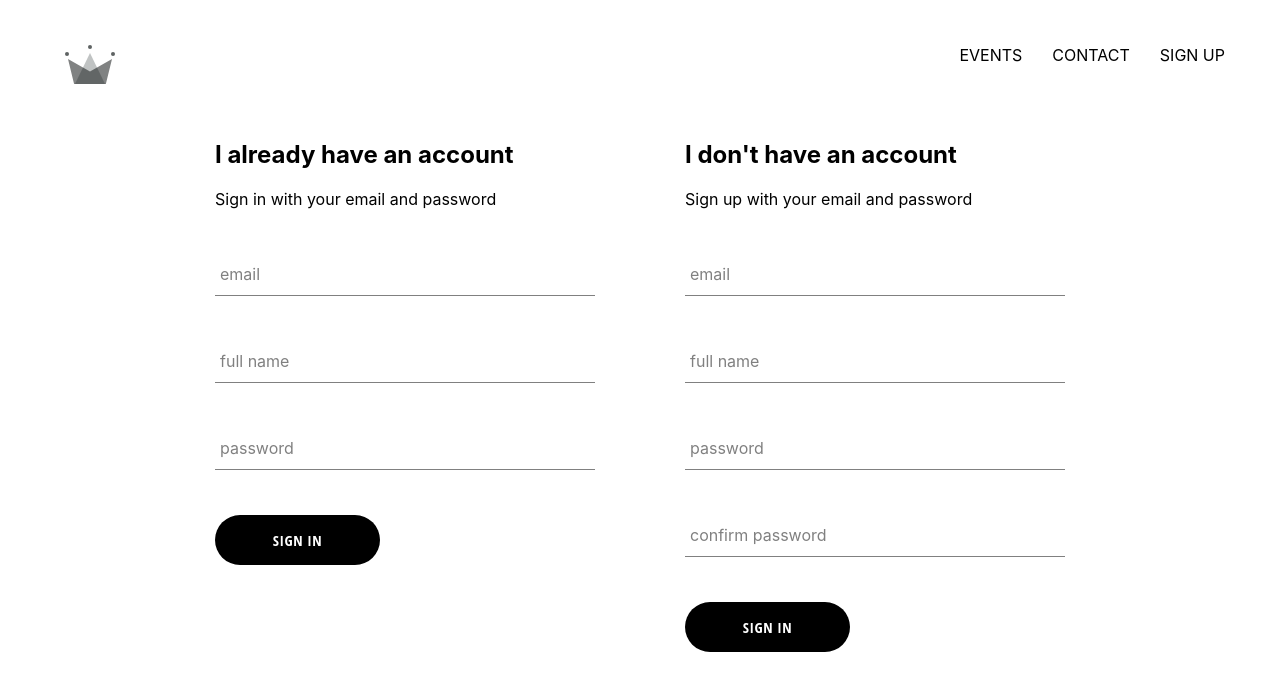
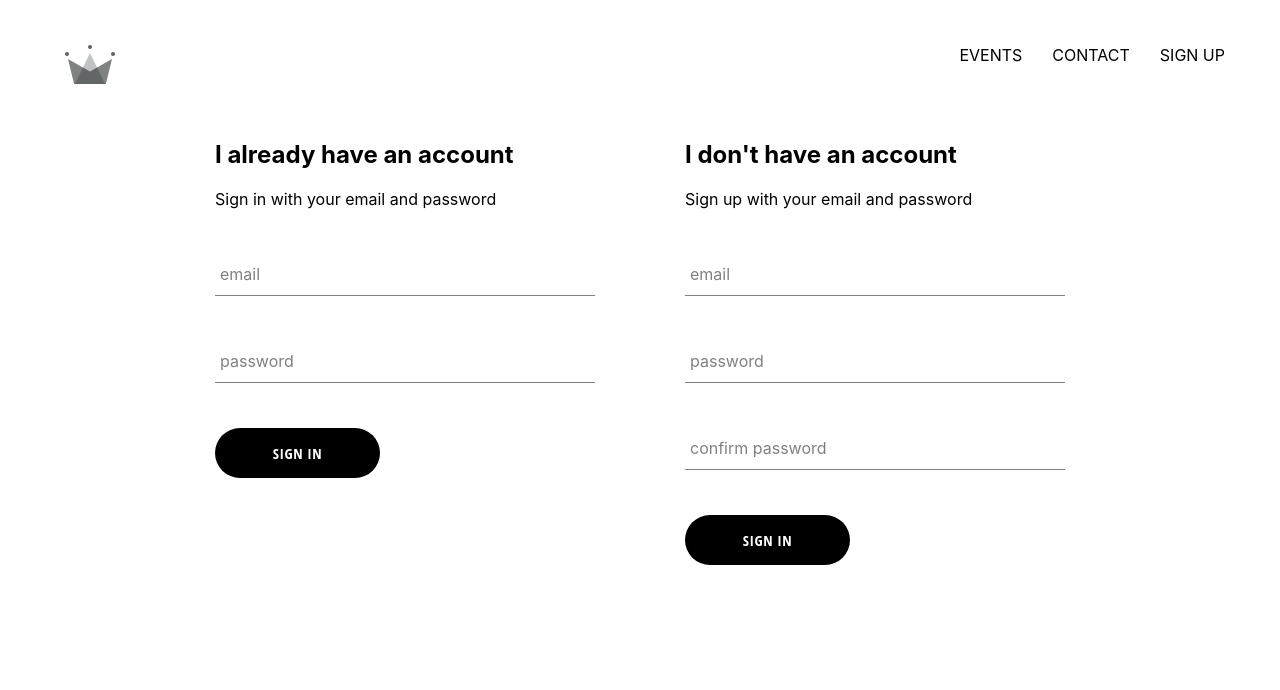
Before and after one commit to bolad/event-manager-frontend, a React (Create React App) app: page /signin in a window 1280 px wide. Shown: the top 690 px of the page. Built offline with nearby package versions, Linux system fonts and the light colour scheme.

Commit message:
Remove full name from sign in and sign up forms

```diff
--- a/src/components/header/header.component.jsx
+++ b/src/components/header/header.component.jsx
@@ -18,7 +18,7 @@ const Header = () => {
         <Link className='option' to='/contact'>
           CONTACT
         </Link>
-        <Link className='option' to='/signup'>
+        <Link className='option' to='/signin'>
           SIGN UP
         </Link>
       </div>
--- a/src/components/sign-in/sign-in.component.jsx
+++ b/src/components/sign-in/sign-in.component.jsx
@@ -33,7 +33,7 @@ const  SignIn = () => {
       },
       { withCredentials: true }
       ).then(response => {
-        console.log("signin response", response)
+        console.log("signin response", response.data)
       }).catch(error => {
         console.log("signin error", error)
       })
@@ -60,14 +60,6 @@ const  SignIn = () => {
               required
           />
           <FormInput
-              name='full name'
-              type='text'
-              handleChange={handleChange}
-              value={full_name}
-              label='full name'
-
-          />
-          <FormInput
               name='password'
               type='password'
               value={password}
--- a/src/components/sign-up/sign-up.component.jsx
+++ b/src/components/sign-up/sign-up.component.jsx
@@ -59,14 +59,6 @@ const SignUp = () => {
               required
           />
           <FormInput
-            name='fullname'
-            type='text'
-            handleChange={handleChange}
-            value={full_name}
-            label='full name'
-            required
-          />
-          <FormInput
               name='password'
               type='password'
               value={password}
```
